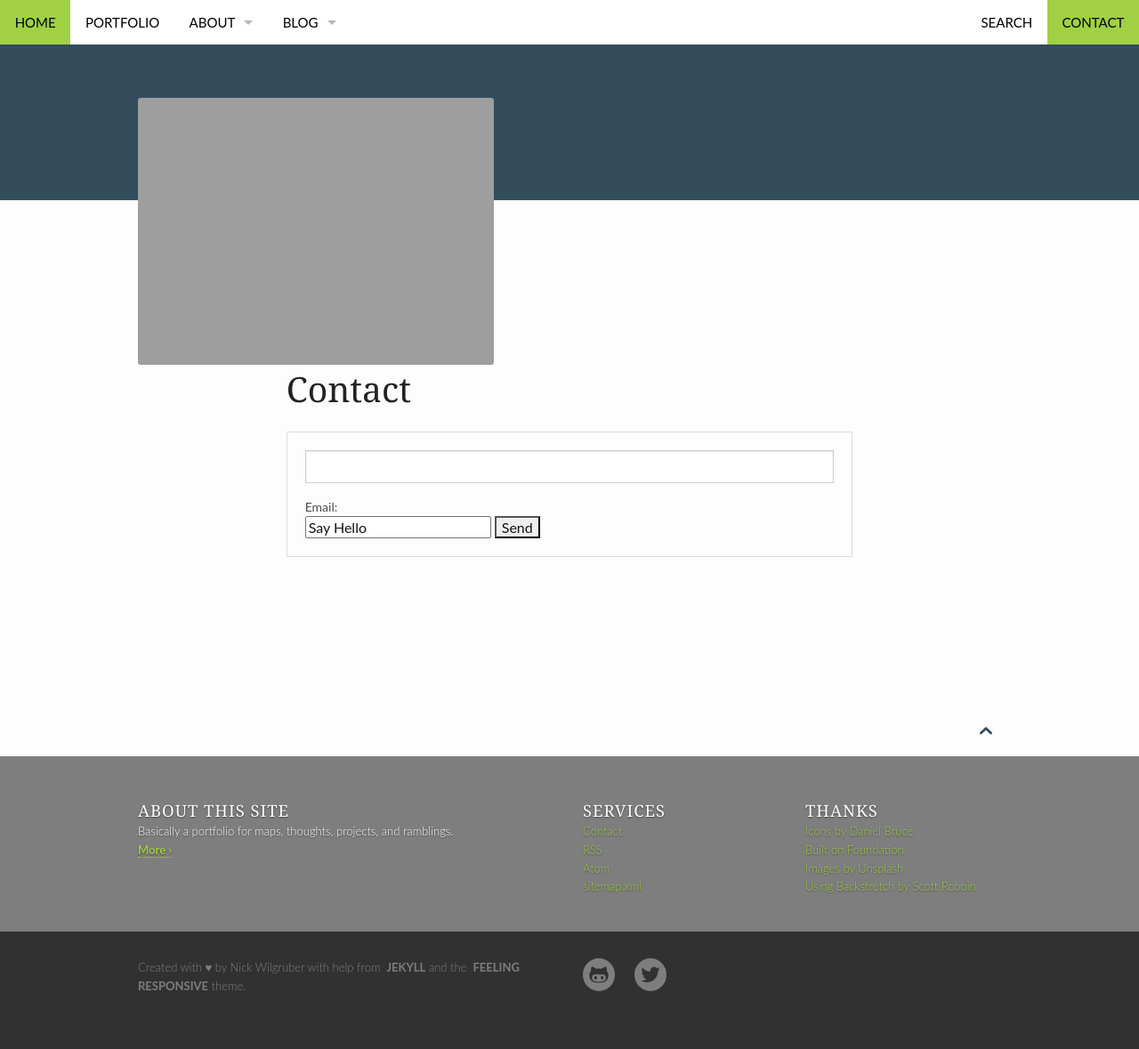
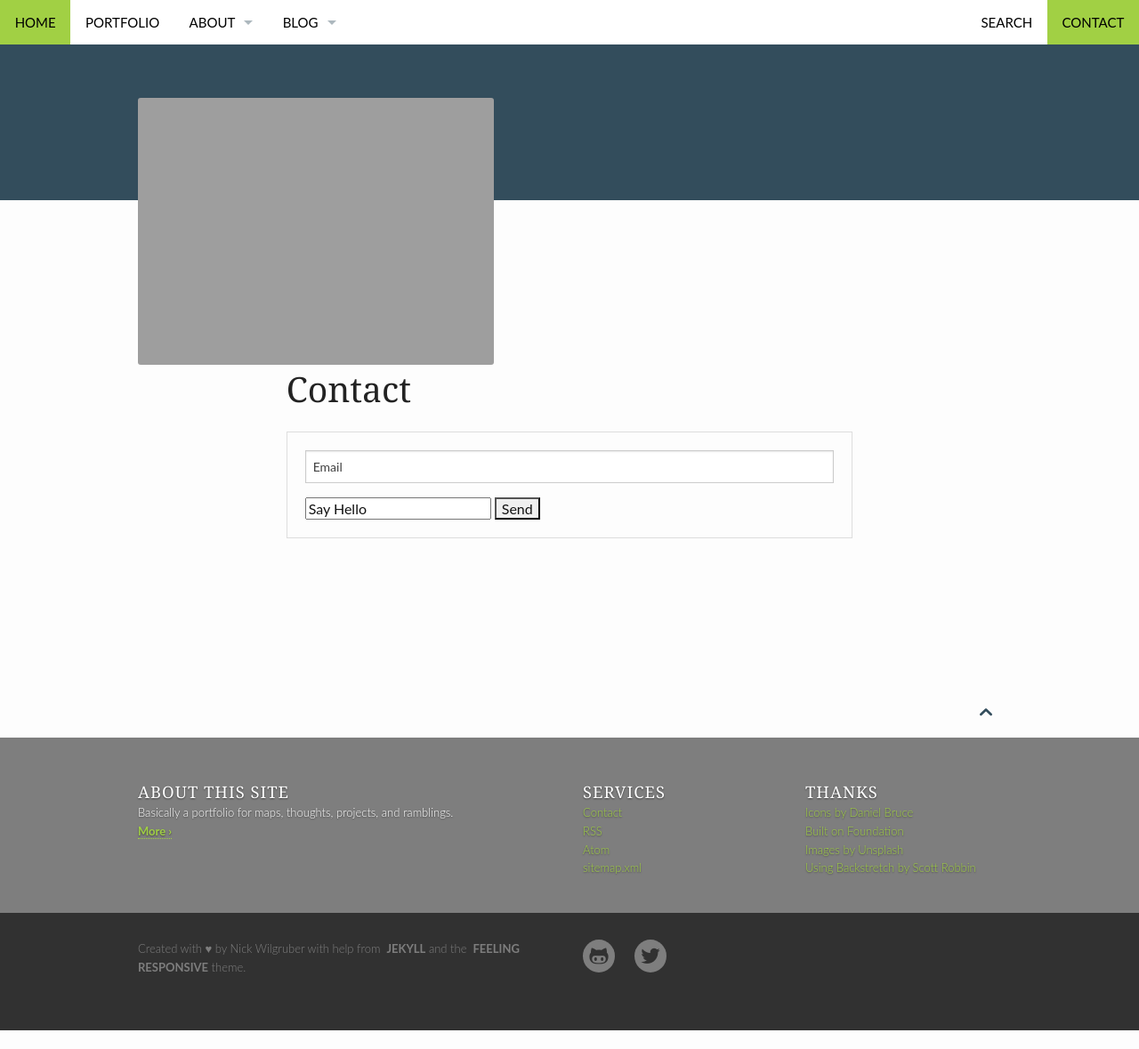
Before and after one commit to wontgruber/wontgruber.github.io, a Jekyll site: the page built from pages/contact.md, in a window 1280 px wide. Shown: the whole page at 89% size. Built offline with Jekyll 4.4.1, drawn with Linux system fonts in a browser that asks for light colours; after the commit the page ends 1158 px from its top, so only the background shows below that.

Commit message:
Update contact.md

```diff
--- a/pages/contact.md
+++ b/pages/contact.md
@@ -10,8 +10,8 @@
 <form action="https://formspree.io/nwilgruber@gmail.com"
       method="POST">
       <fieldset>
-            <input type="email" name="Email"> <label for="email">Email:</label>
-            <input type="textarea" name="Say hello!" value="Say Hello">
+            <input type="email" name="Email" value="Email">
+            <input type="textarea" name="Say hello!" rows="10" cols="50" value="Say Hello">
             <input type="submit" value="Send">
       </fieldset>
 </form>
```
